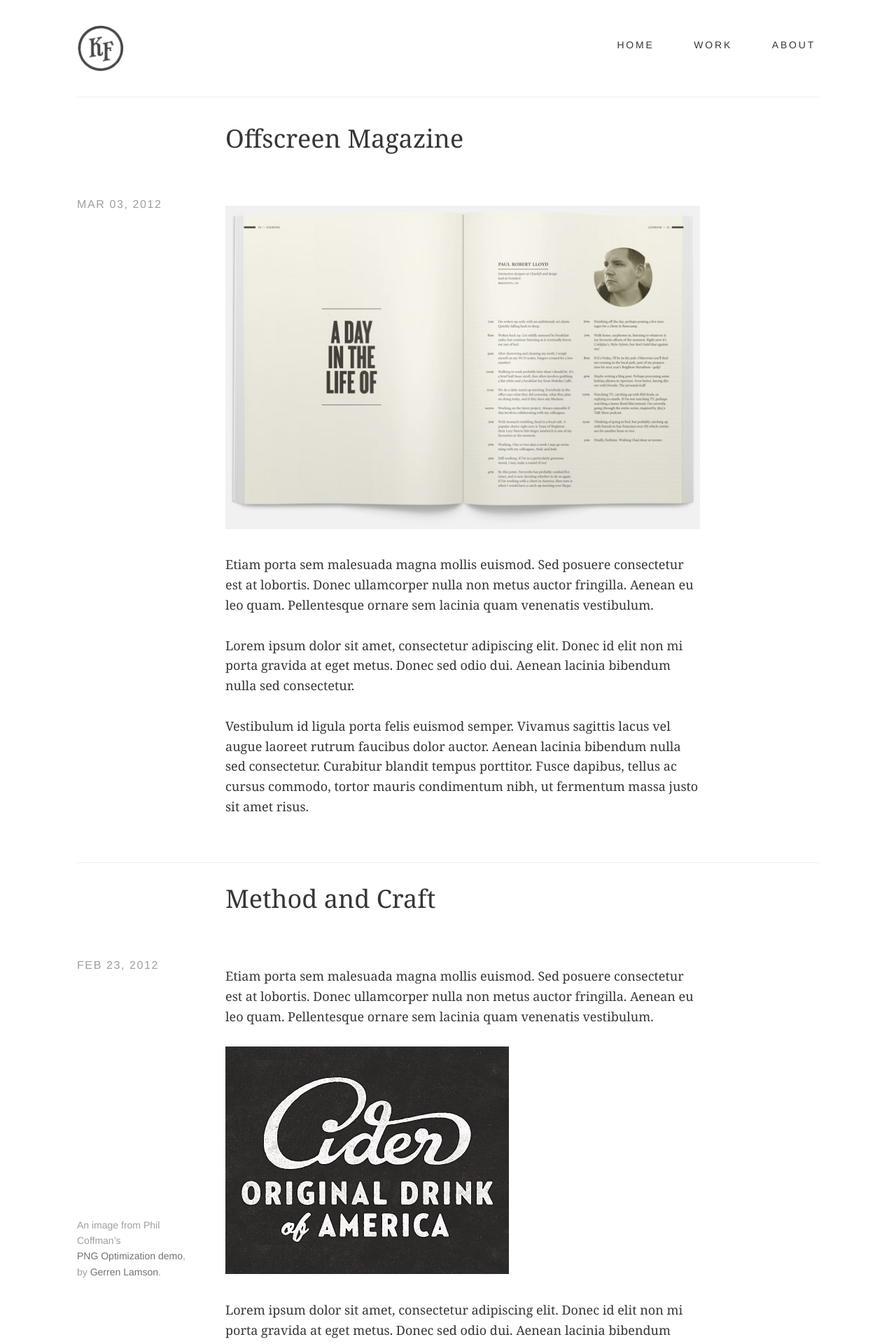
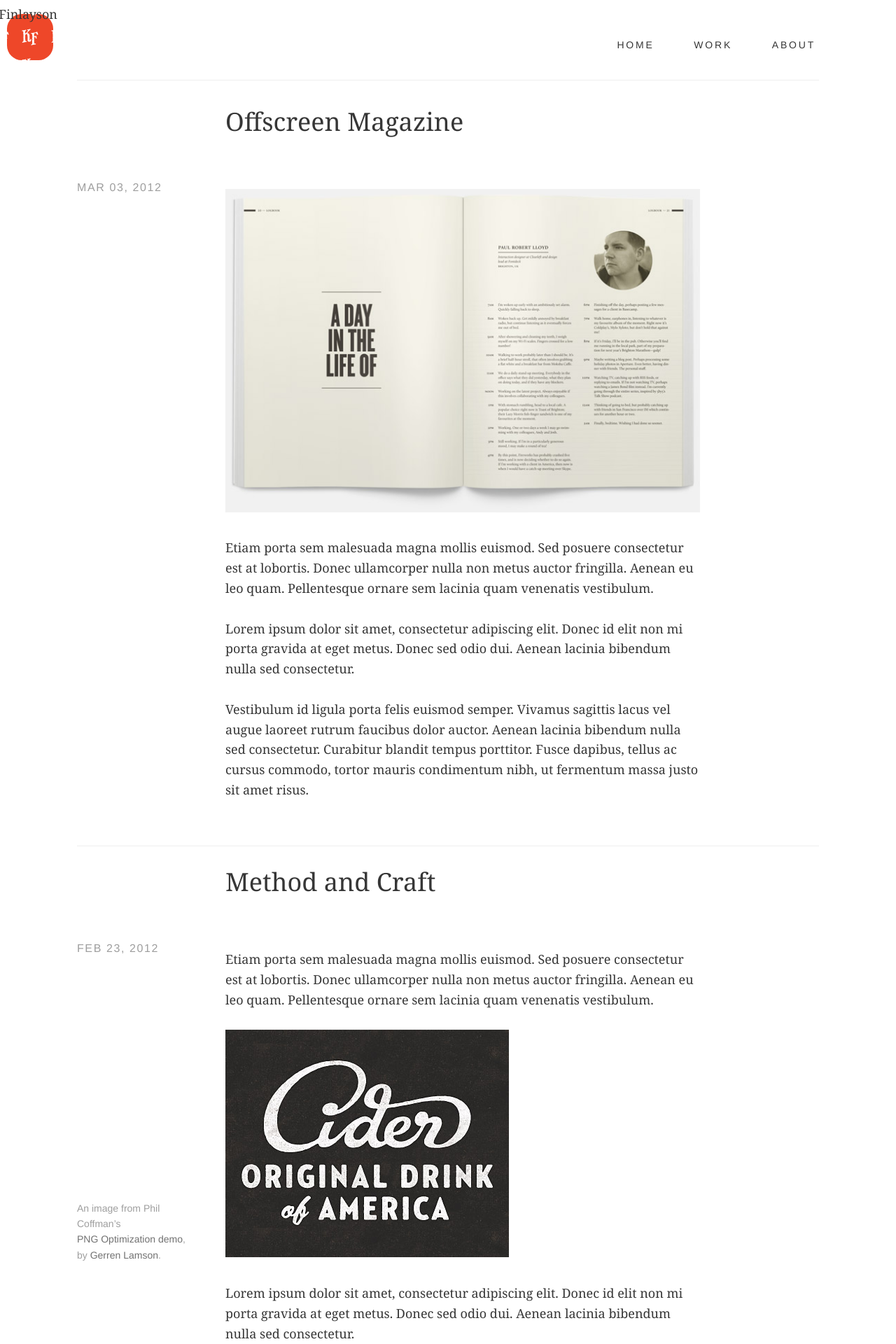
Before and after one commit to kevinfinlayson/kevinfinlayson.com, a Jekyll site: the page built from index.html, in a window 1280 px wide. Shown: the top 1920 px of the page at 70% size. Built offline with Jekyll 4.4.1, drawn with Linux system fonts in a browser that asks for light colours; nearby versions of some CDN libraries; the list of posts is cut into pages by our own code.

Commit message:
New logo

```diff
--- a/_includes/header.html
+++ b/_includes/header.html
@@ -1,6 +1,6 @@
 <header role="banner">
 
-  <a href="/" title="Kevin Finlayson" rel="home" class="logo"><img src="/assets/logo.png" alt="Logo" /></a>
+  <a href="/" title="Kevin Finlayson" rel="home" class="logo">Kevin Finlayson</a>
 
   <nav role="navigation">
    <a href="/" title="Home" class="home" rel="home">Home</a>
--- a/css/screen.css
+++ b/css/screen.css
@@ -141,9 +141,21 @@
     clear: both; }
 
 .logo {
-  float: left;
-  height: 52px;
-  width: 52px; }
+  position: absolute;
+  top: 20px;
+  left: 10px;
+  height: 42px;
+  width: 42px;
+  display: block;
+  text-indent: -100%;
+  line-height: 0;
+  white-space: nowrap;
+  background: #ee4729 url(/assets/logo-small.png) center center;
+  -webkit-border-radius: 21px;
+  -moz-border-radius: 21px;
+  -ms-border-radius: 21px;
+  -o-border-radius: 21px;
+  border-radius: 21px; }
 
 nav {
   font-family: "freight-sans-pro-1", "freight-sans-pro-2", "helvetica neue", arial, sans-serif;
```
Also changed, not shown: css/screen.scss (+11 -3 lines), assets/logo-large.png (added), assets/logo-large@2x.png (added), assets/logo-medium.png (added), assets/logo-medium@2x.png (added), assets/logo-small.png (added), assets/logo-small@2x.png (added), assets/logo-solid.png (deleted), assets/logo-solid@2x.png (deleted), assets/logo.png (deleted), assets/logo@2x.png (deleted).
